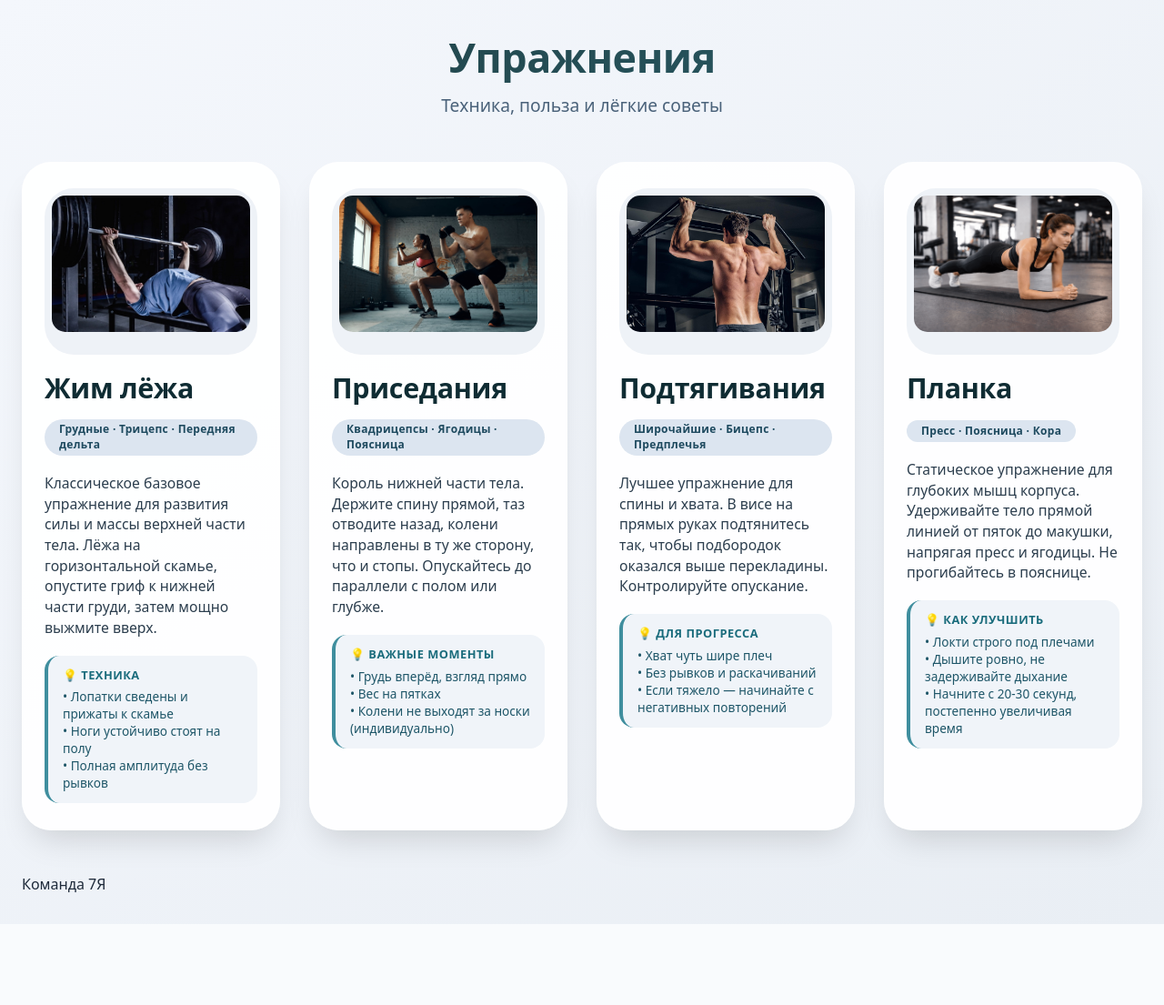
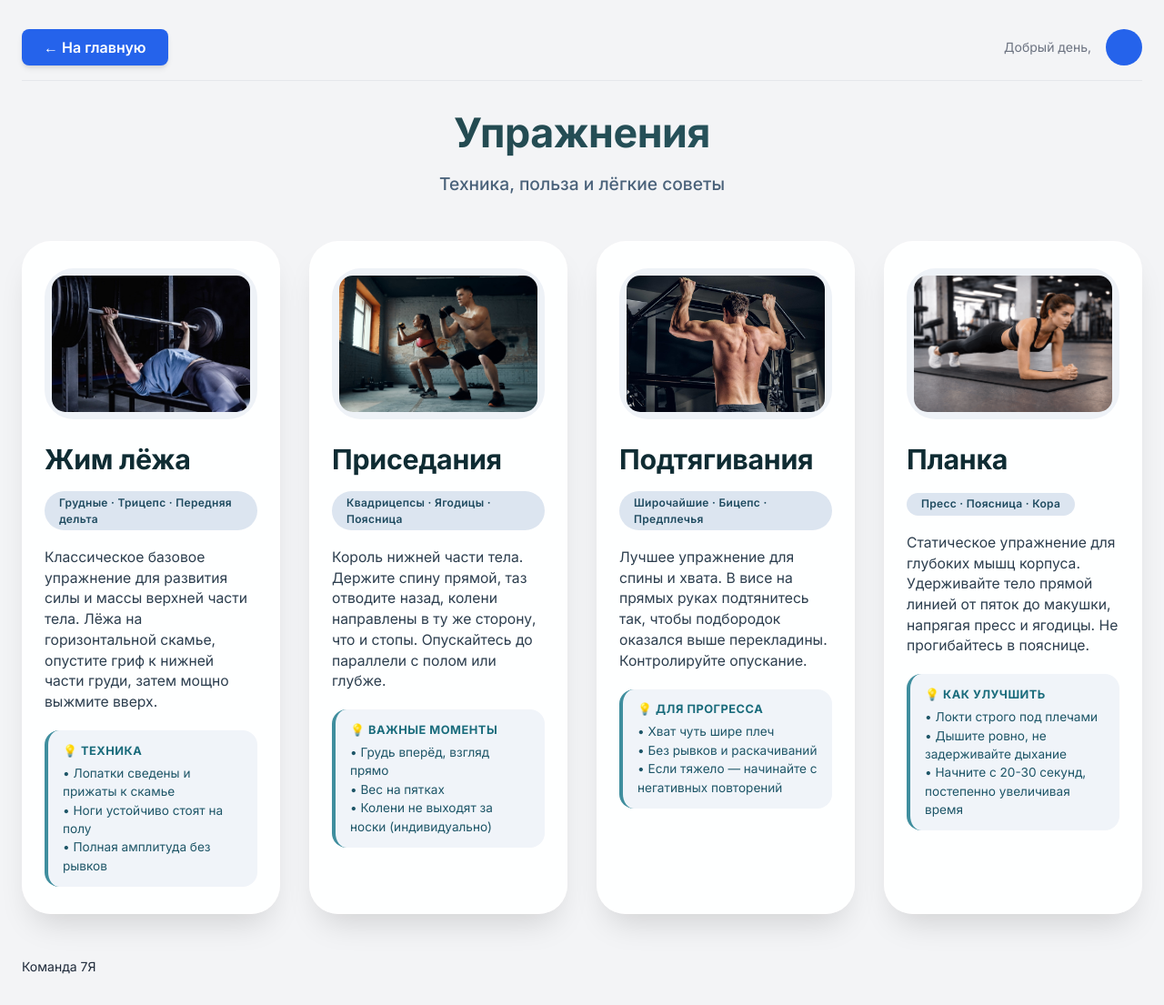
Before and after one commit to thebeardenis/sport-site, a Flask app: template templates/exercises_page.html in a window 1280 px wide. Shown: the whole page at 91% size. Before the commit the page ends 1016 px from the top, so only its background shows below. Run offline with Flask 3, Linux system fonts and the light colour scheme; the template is opened without the code that fills it, so the values that code supplies are empty; some libraries are stand-ins or nearby versions.

Commit message:
рефактор html и передача user в main

```diff
--- a/main.py
+++ b/main.py
@@ -128,10 +128,11 @@ def tracker_progress_page(user_id):
 
     chart_labels = [record.exercise_date.strftime('%d.%m') for record in progress_records]
     chart_weights = [record.weight for record in progress_records]
-
+    user = User.query.filter_by(id=user_id).first()
     return render_template(
         'tracker_progress_page.html',
         user_id=user_id,
+        user=user,
         progress_records=progress_records,
         exercise_types=ExerciseType,
         chart_labels=chart_labels,
@@ -159,7 +160,8 @@ def ai_page(user_id):
     # Проверка авторизации (опционально, но рекомендуется)
     if 'user_id' not in session or int(user_id) != session['user_id']:
         return redirect(url_for('login'))
-    return render_template('ai_page.html', user_id=user_id)
+    user = User.query.filter_by(id=user_id).first()
+    return render_template('ai_page.html', user_id=user_id, user=user)
 
 # Нейронка
 @app.route('/ai/ask', methods=['POST'])
--- a/templates/exercises_page.html
+++ b/templates/exercises_page.html
@@ -5,10 +5,37 @@
     <meta name="viewport" content="width=device-width, initial-scale=1.0, user-scalable=yes">
     <title>Упражнения</title>
     <link rel="stylesheet" href="{{ url_for('static', filename='css/style.css') }}">
+    <script src="https://cdn.tailwindcss.com"></script>
+    <link href="https://fonts.googleapis.com/css2?family=Inter:wght@300;400;500;600;700&display=swap" rel="stylesheet">
+    <style>
+        body {
+            font-family: 'Inter', sans-serif;
+            background: #f3f4f6;
+        }
+
+        .flex items-center gap-4 {
+            margin: 20px;
+        }
+    </style>
 </head>
 <body>
 <div class="page">
-
+    <div class="flex justify-between items-center mb-6 pb-4 border-b border-gray-200">
+            <div class="flex items-center gap-4">
+                <button onclick="window.location.href='/{{ user_id }}'" class="bg-blue-600 hover:bg-blue-700 text-white font-semibold px-6 py-2 rounded-lg shadow-md transition">
+                    ← На главную
+                </button>
+            </div>
+            <div class="flex items-center gap-4">
+                <div class="text-right">
+                    <p class="text-sm text-gray-500">Добрый день,</p>
+                    <p class="font-bold text-gray-800">{{ user.username }}</p>
+                </div>
+                <div class="w-10 h-10 bg-blue-600 rounded-full flex items-center justify-center text-white font-bold">
+                    {{ user.username[0]|upper }}
+                </div>
+            </div>
+        </div>
     <div class="hero">
         <h1>Упражнения</h1>
         <p>Техника, польза и лёгкие советы </p>
--- a/templates/home_page_without_auth.html
+++ b/templates/home_page_without_auth.html
@@ -59,13 +59,13 @@
             <div class="bg-gray-100 rounded-xl shadow-md opacity-80 cursor-not-allowed">
                 <div class="w-full p-8 text-left">
                     <div class="text-3xl font-extrabold text-gray-500 mb-2">БЖУ</div>
-                    <div class="text-gray-400">Доступно только после входа</div>
+                    <div class="text-gray-400">Недоступно без регистрации</div>
                 </div>
             </div>
             <div class="bg-gray-100 rounded-xl shadow-md opacity-80 cursor-not-allowed">
                 <div class="w-full p-8 text-left">
                     <div class="text-3xl font-extrabold text-gray-500 mb-2">Искусственный ассистент</div>
-                    <div class="text-gray-400">Доступно только с подпиской</div>
+                    <div class="text-gray-400">Недоступно без регистрации</div>
                 </div>
             </div>
         </div>
```
Also changed, not shown: templates/ai_page.html (+28 -0 lines), templates/home_page.html (+1 -9 lines), templates/programs_page.html (+28 -0 lines), templates/tracker_progress_page.html (+28 -1 lines).
